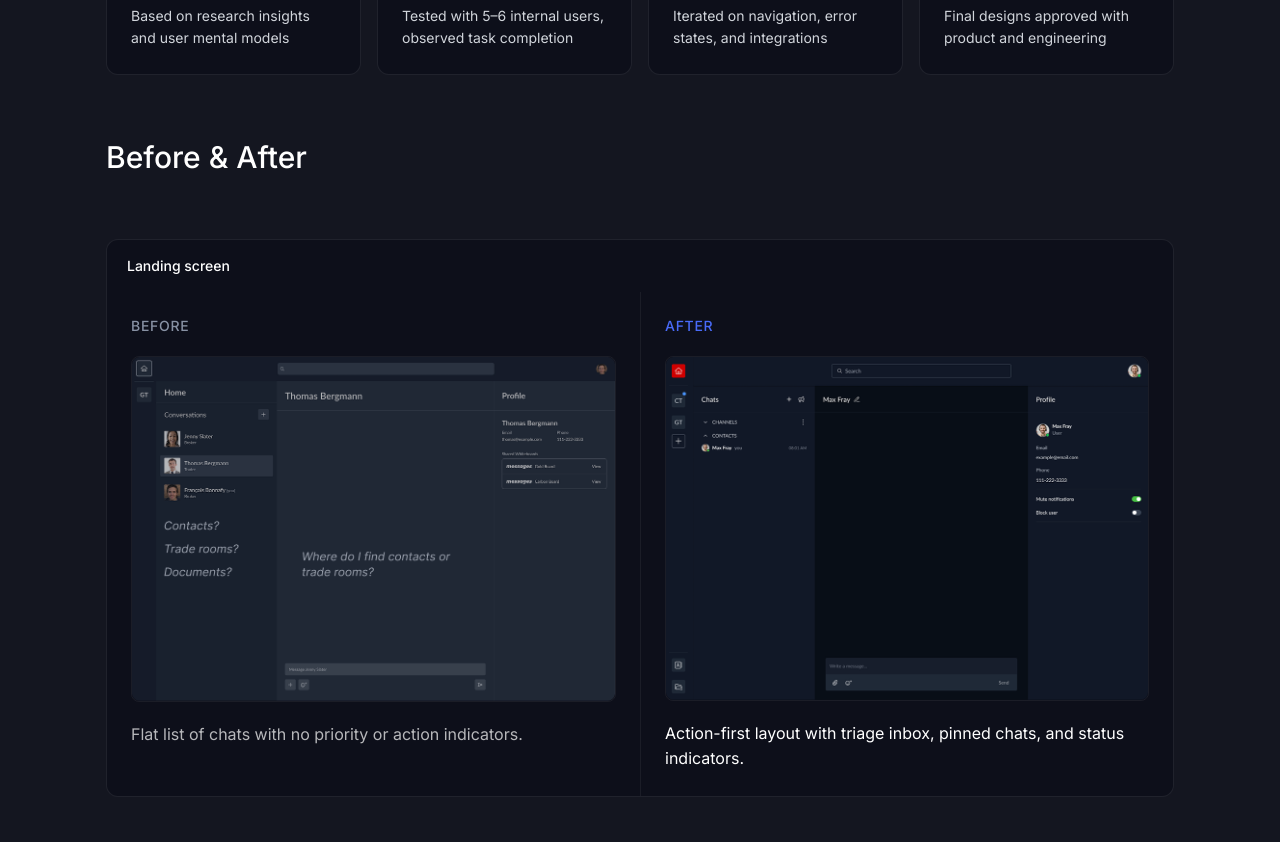
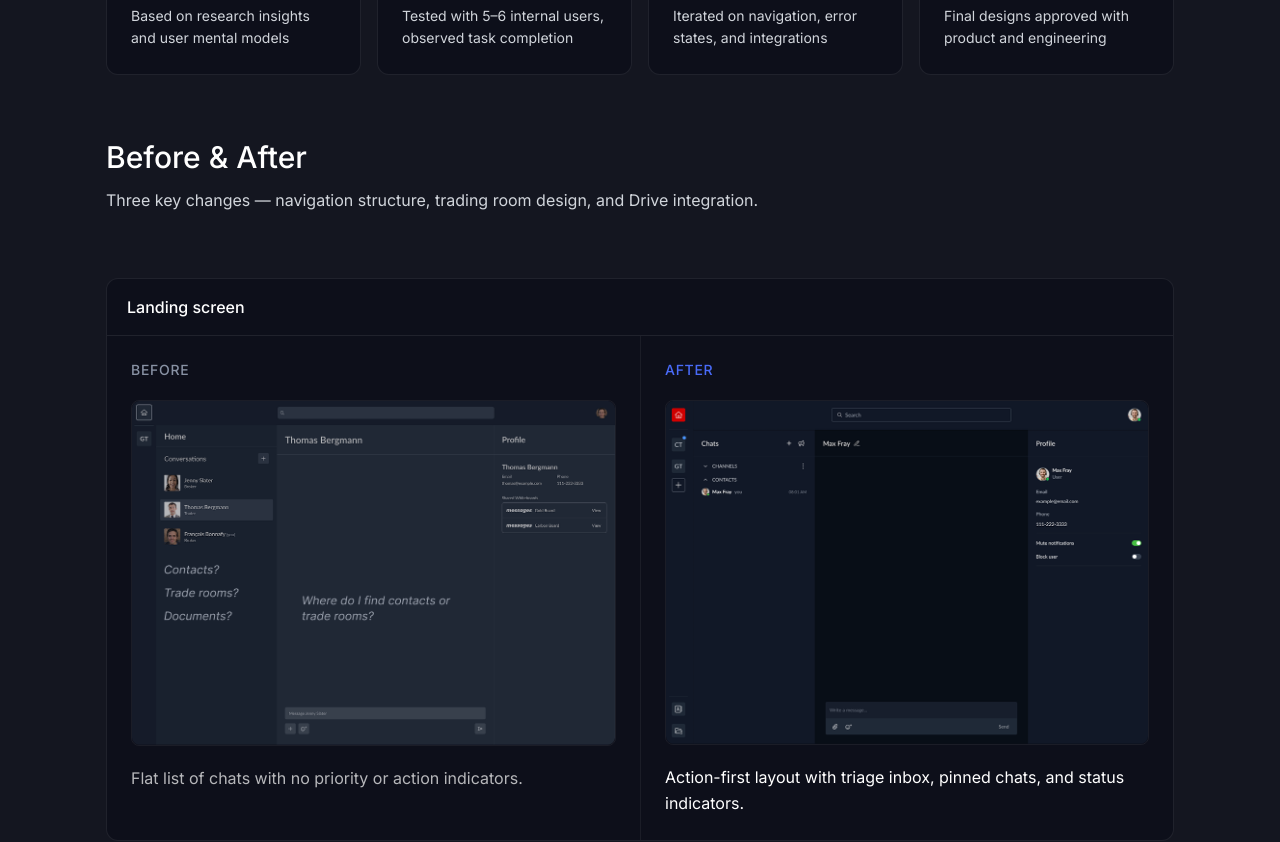
Before and after one commit to AlonaRyzhenko/alyona-portfolio, a Next.js app: page /work/messenger in a window 1280 px wide. Shown: the part 6600-7442 px from the top of the page. Built offline with nearby package versions, Linux system fonts and the light colour scheme.

Commit message:
Validation part C: before/after screenshots, lightbox, headings and spacing

```diff
--- a/app/work/messenger/MessengerCaseStudy.tsx
+++ b/app/work/messenger/MessengerCaseStudy.tsx
@@ -1,5 +1,6 @@
 "use client";
 
+import { useState } from "react";
 import { motion } from "framer-motion";
 import Link from "next/link";
 import { Search, BarChart3, Network, CircleCheck, Lightbulb, Sparkles } from "lucide-react";
@@ -143,6 +144,7 @@ const responsibilities = [
 ];
 
 export default function MessengerCaseStudy() {
+  const [lightboxImg, setLightboxImg] = useState<string | null>(null);
   return (
     <div className="bg-bg text-white min-h-screen">
       {/* Back nav */}
@@ -590,27 +592,40 @@ export default function MessengerCaseStudy() {
                 </div>
               </motion.div>
 
-              <motion.h2 variants={fadeUp} className="text-3xl font-medium">
-                Before &amp; After
-              </motion.h2>
+              <motion.div variants={fadeUp} className="flex flex-col gap-3">
+                <h2 className="text-3xl font-medium text-white">Before &amp; After</h2>
+                <p className="text-[#D1D5DB] text-base leading-[1.7] max-w-[880px]">
+                  Three key changes — navigation structure, trading room design, and Drive integration.
+                </p>
+              </motion.div>
               {beforeAfter.map((item) => (
                 <motion.div
                   key={item.title}
                   variants={fadeUp}
                   className="rounded-xl border border-white/[0.08] overflow-hidden bg-bg"
                 >
-                  <div className="px-5 py-4">
-                    <h3 className="text-sm font-medium text-white">{item.title}</h3>
+                  <div className="px-5 py-4 border-b border-white/[0.08]">
+                    <h3 className="text-base font-medium text-white">{item.title}</h3>
                   </div>
                   <div className="grid sm:grid-cols-2 divide-y sm:divide-y-0 sm:divide-x divide-white/[0.06]">
                     <div className="p-6 flex flex-col gap-5">
                       <p className="text-[#8892a4] text-sm font-medium uppercase tracking-wider">Before</p>
-                      <img src={item.beforeImg} alt={`${item.title} — before`} className="w-full h-auto rounded-lg border border-white/[0.06] block" />
+                      <img
+                        src={item.beforeImg}
+                        alt={`${item.title} — before`}
+                        onClick={() => setLightboxImg(item.beforeImg)}
+                        className="w-full h-auto rounded-lg border border-white/[0.06] block cursor-zoom-in transition-opacity hover:opacity-90"
+                      />
                       <p className="text-white/70 text-base leading-[1.6]">{item.before}</p>
                     </div>
                     <div className="p-6 flex flex-col gap-5">
                       <p className="text-accent text-sm font-medium uppercase tracking-wider">After</p>
-                      <img src={item.afterImg} alt={`${item.title} — after`} className="w-full h-auto rounded-lg border border-white/[0.06] block" />
+                      <img
+                        src={item.afterImg}
+                        alt={`${item.title} — after`}
+                        onClick={() => setLightboxImg(item.afterImg)}
+                        className="w-full h-auto rounded-lg border border-white/[0.06] block cursor-zoom-in transition-opacity hover:opacity-90"
+                      />
                       <p className="text-white text-base leading-[1.6]">{item.after}</p>
                     </div>
                   </div>
@@ -687,6 +702,19 @@ export default function MessengerCaseStudy() {
           </Link>
         </div>
       </section>
+
+      {lightboxImg && (
+        <div
+          onClick={() => setLightboxImg(null)}
+          className="fixed inset-0 z-[100] bg-black/90 flex items-center justify-center p-6 cursor-zoom-out"
+        >
+          <img
+            src={lightboxImg}
+            alt="Enlarged screenshot"
+            className="max-w-[95vw] max-h-[90vh] w-auto h-auto rounded-lg shadow-2xl"
+          />
+        </div>
+      )}
     </div>
   );
 }
```
